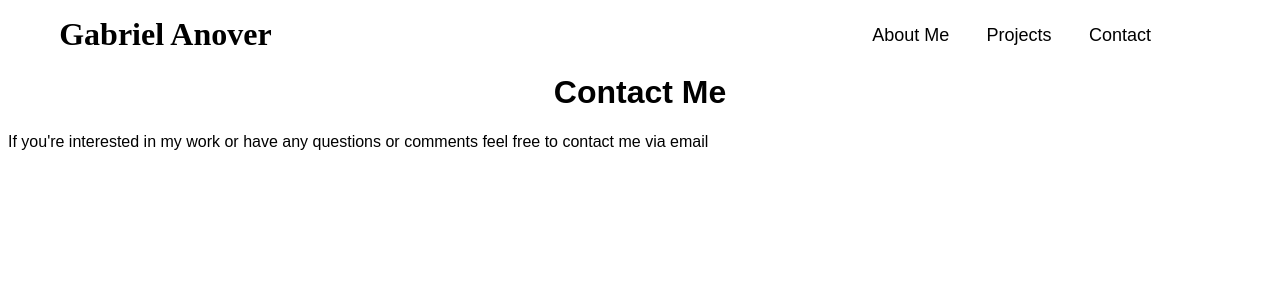
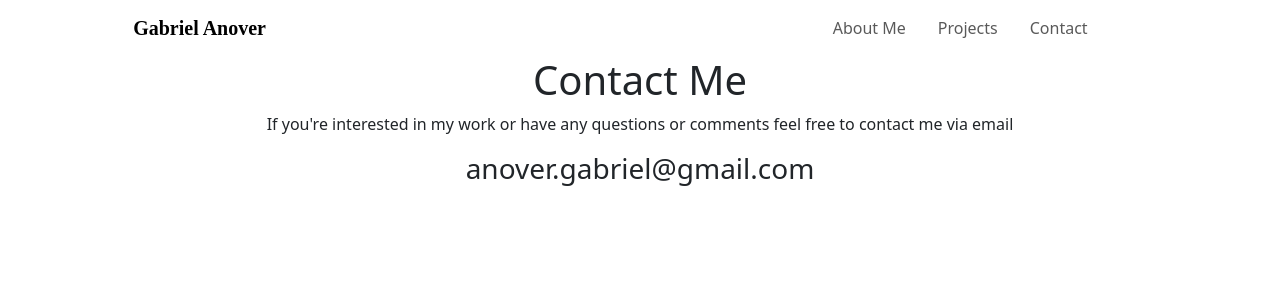
Before and after one commit to anoverga17/anoverga17.github.io, a Next.js app: page /contact in a window 1280 px wide. Shown: the top 300 px of the page. Built offline with nearby package versions, Linux system fonts and the light colour scheme; a web font is replaced by a local one.

Commit message:
Fixed screen accessibility

```diff
--- a/next.config.mjs
+++ b/next.config.mjs
@@ -1,4 +1,7 @@
 /** @type {import('next').NextConfig} */
-const nextConfig = {};
+const nextConfig = {
+    output: "export",
+    reactStrictMode: true,
+};
 
 export default nextConfig;
--- a/src/app/contact/page.js
+++ b/src/app/contact/page.js
@@ -3,10 +3,9 @@ import styles from "./page.module.css"
 export default function Contact() {
     return (
         <>
-            <h1 className={styles.contact_header}>Contact Me</h1>
-            <div>
-                If you're interested in my work or have any questions or comments feel free to contact me via email
-            </div>
+            <h1 className={styles.center}>Contact Me</h1>
+            <p className={styles.center}>If you're interested in my work or have any questions or comments feel free to contact me via email</p>
+            <h3 className={styles.center}>anover.gabriel@gmail.com</h3>
         </>
     )
 }
--- a/src/app/contact/page.module.css
+++ b/src/app/contact/page.module.css
@@ -1,4 +1,4 @@
-.contact_header {
+.center {
     display: flex;
     justify-content: center;
 }
--- a/src/app/layout.js
+++ b/src/app/layout.js
@@ -1,5 +1,6 @@
 import MenuBar from "../components/menu-bar";
 import "./globals.css";
+import 'bootstrap/dist/css/bootstrap.min.css';
 
 export const metadata = {
   title: "Gabriel Anover",
--- a/src/app/page.js
+++ b/src/app/page.js
@@ -9,12 +9,12 @@ export default function Home() {
         </div>
         <Image className={styles.profile_img} src="gabriel-1.jpg"/>
         <div className={styles.bio}>
-          Hello, I am Gabriel Libozada Anover. I am a Canadian software engineer currently based in Tokyo.
+          Hello, I am Gabriel Libozada Anover. I am a Canadian software engineer currently living in Tokyo.
           I have recently graduated with distinction from the University of Toronto, having done a specialist in Computer Science.
           I have a passion for and specialize in frontend software engineering and low level systems programming. I am currently looking
           for roles that would allow me to work in either of these disciplines.
           <br/>
-          In my spare time, I also enjoy going outdoors to do Astronomy and partaking in the traditional Japanese
+          Aside from learning Japanese, in my spare time, I also enjoy going outdoors to do Astronomy and partaking in the traditional Japanese
           arts of Iaido and Kenjutsu (swordsmanship).
         </div>
         <div id="about" className={styles.about_title}>About Me</div>
--- a/src/components/menu-bar.js
+++ b/src/components/menu-bar.js
@@ -1,19 +1,20 @@
-import { NavbarBrand, NavLink } from 'react-bootstrap';
+import { Navbar, Nav, NavLink, NavbarBrand, NavbarToggle, NavbarCollapse } from 'react-bootstrap';
 import Container from 'react-bootstrap/Container';
-import Nav from 'react-bootstrap/Nav';
-import Navbar from 'react-bootstrap/Navbar';
 import styles from './menu-bar.module.css'
 
 export default function MenuBar () {
     return (
-        <Navbar bg="light" data-bs-theme="light">
-            <Container className={styles.nav_container}>
+        <Navbar expand="lg" bg="white" data-bs-theme="light" sticky="top">
+            <Container>
                 <NavbarBrand className={styles.nav_logo} href="/">Gabriel Anover</NavbarBrand>
+                <NavbarToggle aria-controls="basic-navbar-nav" />
+                <NavbarCollapse id="basic-navbar-nav">
                 <Nav className={styles.nav_items}>
                     <NavLink className={styles.nav_link} href="/#about">About Me</NavLink>
                     <NavLink className={styles.nav_link} href="/projects">Projects</NavLink>
                     <NavLink className={styles.nav_link} href="/contact">Contact</NavLink>
                 </Nav>
+                </NavbarCollapse>
             </Container>
         </Navbar>
     )
--- a/src/components/menu-bar.module.css
+++ b/src/components/menu-bar.module.css
@@ -1,19 +1,10 @@
-.nav_container {
-    padding-top: 1vh;
-    display: flex;
-    justify-content: space-between;
-    flex-direction: row;
-    align-items: center;
-    width: 100%;
-}
-
 .nav_items {
     display: flex;
-    justify-content: space-around;
+    justify-content: flex-end;
     flex-direction: row;
-    width: 25%;
+    width: 100%;
     margin-right: 8vw;
-    padding-top: 2px;
+    gap: 1em;
 }
 
 .nav_logo {
```
Also changed, not shown: src/app/projects/page.js (+4 -3 lines), src/components/project-card.module.css (+1 -6 lines), public/logos/LI-In-Bug.png (added).
